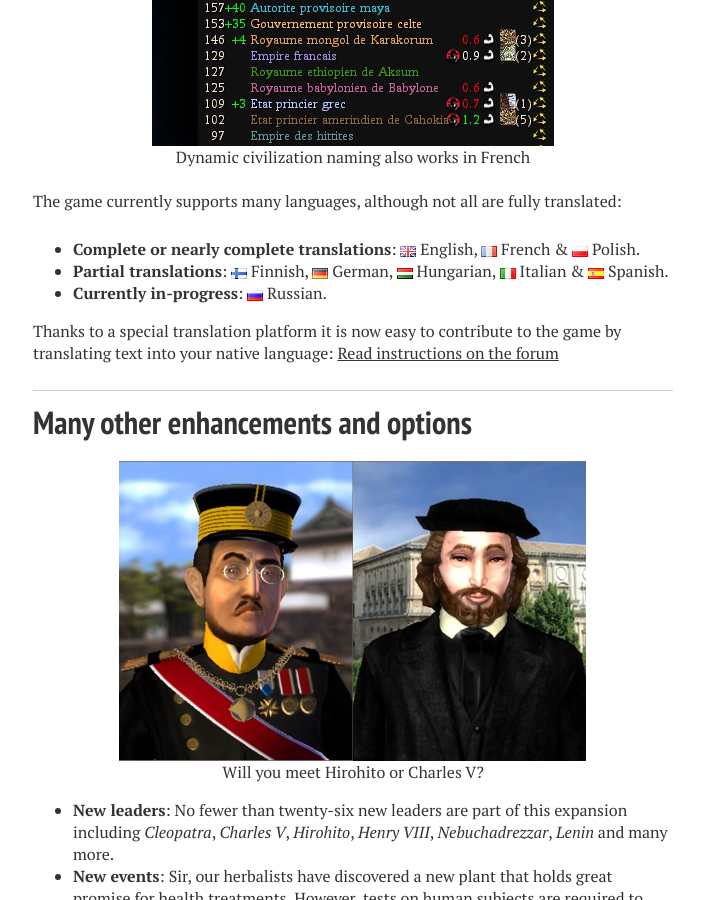
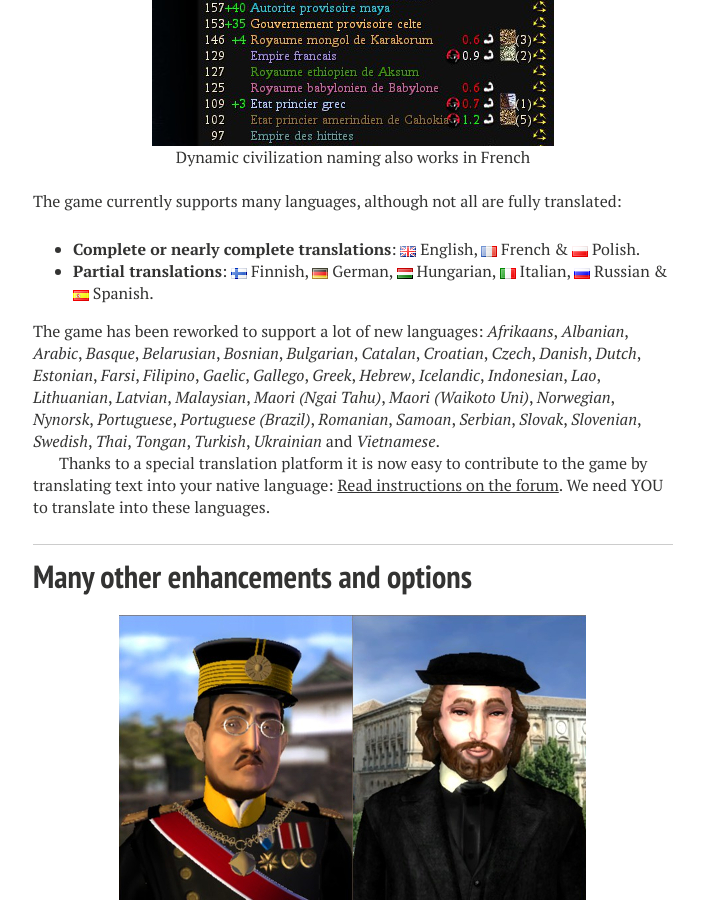
Before and after one commit to dbkblk/rand_website, a Jekyll site: the page built from pages/features/index.md, in a window 1280 px wide and 900 px high, scrolled down 6399 px. Shown: the whole window, without its empty margins (287-991 px from the left). Built offline with Jekyll 4.4.1, drawn with Linux system fonts in a browser that asks for light colours; nearby versions of some CDN libraries; some of the changed text lies outside the part shown.

Commit message:
Added old unsupported version links; Rewritten new languages paragraph; Some adjustements to new units paragraph.

```diff
--- a/pages/features/index.md
+++ b/pages/features/index.md
@@ -32,8 +32,8 @@ This page lists all the features added since the last extension, _Beyond the Swo
 : The technology tree has been heavily reworked to be well balanced between usefulness, historical accuracy, research costs, buildings, civics and units delivered. The optional realistic timescale algorithm ensures that great discoveries are more or less in line with their real historical dates. Countless new technologies have been added.
 
  <br>
-**New units**
-: Hunt lions with the new early slinger, control the oceans with the attack submarine, charge your foes with the mounted cavalry, or launch an intercontinental missile. Every unit is designed to be useful, not superfluous.
+**New and redesigned units**
+: Hunt lions with the new early slinger, control the oceans with the attack submarine, charge your foes with the mounted cavalry, or launch a hydrogen bomb. Every unit is designed to be useful, not superfluous.
 
  <br>
 **New buildings & wonders**
@@ -167,10 +167,11 @@ Do you feel battles are a little too quiet? Activate the formation setting to re
 The game currently supports many languages, although not all are fully translated:
 
 - **Complete or nearly complete translations**: ![en]({{site.url}}/images/flag_en.png) English, ![fr]({{site.url}}/images/flag_fr.png) French & ![pl]({{site.url}}/images/flag_pl.png) Polish.
-- **Partial translations**: ![fi]({{site.url}}/images/flag_fi.png) Finnish, ![de]({{site.url}}/images/flag_de.png) German, ![hu]({{site.url}}/images/flag_hu.png) Hungarian, ![it]({{site.url}}/images/flag_it.png) Italian & ![es]({{site.url}}/images/flag_es.png) Spanish.
-- **Currently in-progress**: ![ru]({{site.url}}/images/flag_ru.png) Russian.
+- **Partial translations**: ![fi]({{site.url}}/images/flag_fi.png) Finnish, ![de]({{site.url}}/images/flag_de.png) German, ![hu]({{site.url}}/images/flag_hu.png) Hungarian, ![it]({{site.url}}/images/flag_it.png) Italian, ![ru]({{site.url}}/images/flag_ru.png) Russian & ![es]({{site.url}}/images/flag_es.png) Spanish.
 
-Thanks to a special translation platform it is now easy to contribute to the game by translating text into your native language: [Read instructions on the forum](http://forums.civfanatics.com/showthread.php?t=526671)
+The game has been reworked to support a lot of new languages: _Afrikaans_, _Albanian_, _Arabic_, _Basque_, _Belarusian_, _Bosnian_, _Bulgarian_, _Catalan_, _Croatian_, _Czech_, _Danish_, _Dutch_, _Estonian_, _Farsi_, _Filipino_, _Gaelic_, _Gallego_, _Greek_, _Hebrew_, _Icelandic_, _Indonesian_, _Lao_, _Lithuanian_, _Latvian_, _Malaysian_, _Maori (Ngai Tahu)_, _Maori (Waikoto Uni)_, _Norwegian_, _Nynorsk_, _Portuguese_, _Portuguese (Brazil)_, _Romanian_, _Samoan_, _Serbian_, _Slovak_, _Slovenian_, _Swedish_, _Thai_, _Tongan_, _Turkish_, _Ukrainian_ and _Vietnamese_.
+
+Thanks to a special translation platform it is now easy to contribute to the game by translating text into your native language: [Read instructions on the forum](http://forums.civfanatics.com/showthread.php?t=526671). We need YOU to translate into these languages.
 
 <hr>
 # Many other enhancements and options
```
Also changed, not shown: pages/install/index.md (+5 -1 lines), 1 other file.
